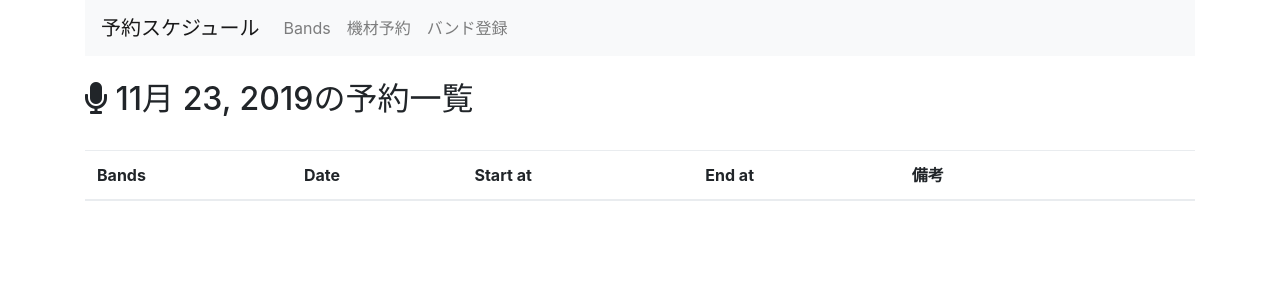
After one commit to RingSho/pde_reservation_system, a Django app: page /equipment_management/day_schedule/2019/11/23 in a window 1280 px wide. The commit adds this page. Shown: the top 300 px of the page. Run offline with Django 3.2, Linux system fonts and the light colour scheme; data comes from the database, SQL or seed files in the repository; both versions use the stored data as it was after the commit; lists and menus that the app fills with data are empty; some libraries are stand-ins or nearby versions.

Commit message:
add: reservation page day by day

```diff
--- /dev/null
+++ b/equipment_management/templates/equipment_management/day_schedule.html
@@ -0,0 +1,43 @@
+{% extends 'equipment_management/base.html' %}
+
+{% block content %}
+<br>
+<h2><i class="fas fa-microphone"></i> {{ target_date }}の予約一覧</h2>
+<br>
+
+<table class="table">
+  <thead>
+    <tr>
+      <th>Bands</th>
+      <th>Date</th>
+      <th>Start at</th>
+      <th>End at</th>
+      <th>備考</th>
+      <th></th>
+      <th></th>
+    </tr>
+  </thead>
+  <tbody>
+    {% for schedule in schedules %}
+    <tr>
+      <td>{{ schedule.band_id }}</td>
+      <td>{{ schedule.active_date }}</td>
+      <td>{{ schedule.start_at }}</td>
+      <td>{{ schedule.end_at }}</a></td>
+      <td>{{ schedule.text }}</td>
+      <td>
+        <a href="{% url 'equipment:update_schedule' schedule.pk %}">
+          <button type="button" class="btn btn-success">予約変更</button>
+        </a>
+      </td>
+      <td>
+        <a href="{% url 'equipment:delete_schedule' schedule.pk %}">
+          <button type="button" class="btn btn-danger">予約取消</button>
+        </a>
+      </td>
+    </tr>
+  {% endfor %}
+  </tbody>
+</table>
+
+{% endblock %}
--- a/equipment_management/urls.py
+++ b/equipment_management/urls.py
@@ -14,4 +14,5 @@ urlpatterns = [
   path('delete_schedule/<int:pk>/', views.delete_schedule, name='delete_schedule'),
   path('delete_band/<int:pk>/', views.delete_band, name='delete_band'),
   path('schedule_by_band/<int:pk>', views.schedule_by_band, name='schedule_by_band'),
+  path('day_schedule/<int:year>/<int:month>/<int:day>', views.day_schedule, name='day_schedule'),
 ]
--- a/equipment_management/views.py
+++ b/equipment_management/views.py
@@ -3,6 +3,7 @@ from .models import Band, Schedule
 from .forms import BandCreateForm, ScheduleCreateForm
 from . import mixins
 from django.views import generic
+import datetime
 
 
 def add_band(request):
@@ -80,6 +81,14 @@ def schedule_by_band(request, pk):
   }
   return render(request, 'equipment_management/schedule_by_band.html', context)
 
+def day_schedule(request, year, month, day):
+  target_date = datetime.date(year, month, day)
+  context ={
+      'schedules' : Schedule.objects.filter(active_date=target_date).order_by('-active_date'),
+      'target_date' : target_date,
+  }
+  return render(request, 'equipment_management/day_schedule.html', context)
+
 class MonthCalendar(mixins.MonthCalendarMixin, generic.TemplateView):
     """月間カレンダーを表示するビュー"""
     template_name = 'equipment_management/month.html'
@@ -88,6 +97,7 @@ class MonthCalendar(mixins.MonthCalendarMixin, generic.TemplateView):
         context = super().get_context_data(**kwargs)
         calendar_context = self.get_month_calendar()
         context.update(calendar_context)
-        context['bands'] = Band.objects.all()
-        context['schedules'] = Schedule.objects.all().order_by('-active_date')
+        today_date = datetime.date.today()
+        context['schedules'] = Schedule.objects.filter(active_date=today_date).order_by('-active_date')
+        context['today'] = today_date
         return context
```
Also changed, not shown: equipment_management/templates/equipment_management/month.html (+6 -3 lines), db.sqlite3.
